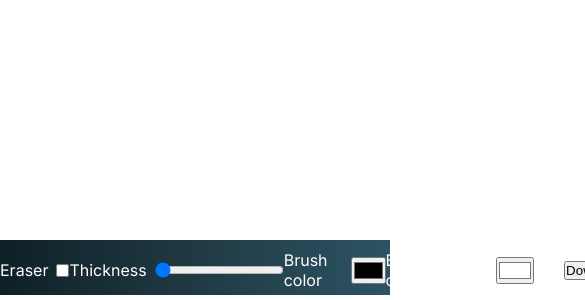
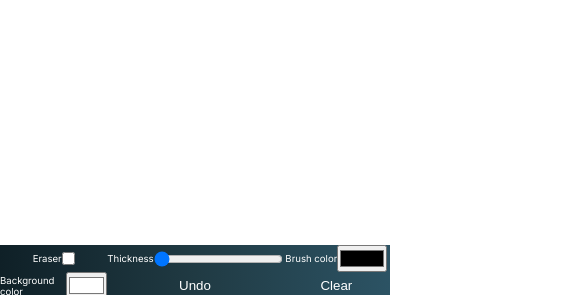
Before and after one commit to AxiE1337/Drawing-app, a website built with Vite: page index.html in a window 390 px wide. Shown: the part 549-849 px from the top of the page, 585 px wide, since content can reach past the window. Built offline with nearby package versions, Linux system fonts and the light colour scheme; files whose address does not match are found by name.

Commit message:
saving to storage and some styling

```diff
--- a/index.html
+++ b/index.html
@@ -44,8 +44,9 @@
               value="#ffffff"
             />
           </div>
-          <button id="undoBtn" class="tools__undo">Lctrl + z to undo</button>
-          <button id="downloadBtn" class="tools__download">Download</button>
+          <button id="undoBtn" class="tools__btns">Undo</button>
+          <button id="clearBtn" class="tools__btns">Clear</button>
+          <button id="downloadBtn" class="tools__btns">Download</button>
         </div>
       </div>
     </div>
--- a/src/drawingCanvas.ts
+++ b/src/drawingCanvas.ts
@@ -1,11 +1,17 @@
 export class Draw {
   #ctx: CanvasRenderingContext2D
-  #thickness: number = 2
+  #thickness: string = '2'
   #isDrawing: boolean = false
   #canvasData: ImageData[] = []
   #color: string = 'black'
-  constructor(ctx: CanvasRenderingContext2D) {
+  constructor(
+    ctx: CanvasRenderingContext2D,
+    thickness?: string,
+    color?: string
+  ) {
     this.#ctx = ctx
+    this.#thickness = thickness || '2'
+    this.#color = color || 'black'
   }
   setIsDrawing(drawing: boolean) {
     this.#isDrawing = drawing
@@ -16,7 +22,7 @@ export class Draw {
   getIsDrawing() {
     return this.#isDrawing
   }
-  setThickness(thickness: number) {
+  setThickness(thickness: string) {
     this.#thickness = thickness
   }
   setColor(color: string) {
@@ -39,7 +45,7 @@ export class Draw {
     }
   }
   drawLine(x: number, y: number, eraser: string) {
-    this.#ctx.lineWidth = this.#thickness
+    this.#ctx.lineWidth = +this.#thickness
     this.#ctx.strokeStyle = this.#color
     this.#ctx.lineCap = 'round'
     this.#ctx.lineJoin = 'round'
--- a/src/main.ts
+++ b/src/main.ts
@@ -1,10 +1,12 @@
 import './styles/index.scss'
 import { Draw } from './drawingCanvas'
+import { setData, getData, deleteData } from './storage'
 const inputRange = document.querySelector('#thicknessRange') as HTMLInputElement
 const colorInput = document.querySelector('#colorInput') as HTMLInputElement
 const bgColorInput = document.querySelector('#bgColorInput') as HTMLInputElement
 const eraser = document.querySelector('#eraser') as HTMLInputElement
 const undoBtn = document.querySelector('#undoBtn') as HTMLButtonElement
+const clearBtn = document.querySelector('#clearBtn') as HTMLButtonElement
 const downloadBtn = document.querySelector('#downloadBtn') as HTMLButtonElement
 
 let canvas: HTMLCanvasElement
@@ -20,17 +22,32 @@ window.onload = () => {
   canvas.height = window.innerHeight - 50
   canvas.width = window.innerWidth
 
-  draw = new Draw(ctx)
+  const storageImg = new Image()
+  storageImg.src = getData('canvas') as string
+  storageImg.onload = () => {
+    ctx.drawImage(storageImg, 0, 0)
+  }
 
-  canvas.addEventListener('mousedown', (e) => {
+  const storageThickness = getData('thickness') || '2'
+  const storageColor = getData('color') || 'black'
+  const storageBgColor = getData('bgColor') || '#FFFFFF'
+
+  draw = new Draw(ctx, storageThickness, storageColor)
+
+  inputRange.value = storageThickness
+  colorInput.value = storageColor
+  bgColorInput.value = storageBgColor
+  canvas.style.backgroundColor = storageBgColor
+
+  const startDrawing = (e: MouseEvent) => {
     return draw.startDrawing(
       e.clientX - canvas.offsetLeft,
       e.clientY - canvas.offsetTop,
       eraser.value
     )
-  })
+  }
 
-  canvas.addEventListener('mousemove', (e) => {
+  const drawing = (e: MouseEvent) => {
     if (!draw.getIsDrawing()) {
       return
     }
@@ -39,12 +56,17 @@ window.onload = () => {
       e.clientY - canvas.offsetTop,
       eraser.value
     )
-  })
+  }
 
-  canvas.addEventListener('mouseup', () => {
+  const endDrawing = () => {
     draw.setIsDrawing(false)
     draw.setCanvasData(ctx.getImageData(0, 0, canvas.width, canvas.height))
-  })
+    setData('canvas', canvas.toDataURL())
+  }
+
+  canvas.addEventListener('mousedown', startDrawing)
+  canvas.addEventListener('mousemove', drawing)
+  canvas.addEventListener('mouseup', endDrawing)
 
   eraser.addEventListener('change', (e) => {
     const target = e.target as HTMLInputElement
@@ -57,17 +79,20 @@ window.onload = () => {
 
   inputRange.addEventListener('change', (e) => {
     const target = e.target as HTMLInputElement
-    draw.setThickness(+target.value)
+    draw.setThickness(target.value)
+    setData('thickness', target.value)
   })
 
   colorInput.addEventListener('change', (e) => {
     const target = e.target as HTMLInputElement
     draw.setColor(target.value)
+    setData('color', target.value)
   })
 
   bgColorInput.addEventListener('change', (e) => {
     const target = e.target as HTMLInputElement
     canvas.style.backgroundColor = target.value
+    setData('bgColor', target.value)
   })
 
   const undoHandler = () => {
@@ -81,6 +106,7 @@ window.onload = () => {
       )
     }
     ctx.putImageData(imgData, 0, 0)
+    setData('canvas', canvas.toDataURL())
   }
 
   window.addEventListener('keydown', (e) => {
@@ -91,6 +117,11 @@ window.onload = () => {
 
   undoBtn.addEventListener('click', () => {
     undoHandler()
+  })
+
+  clearBtn.addEventListener('click', () => {
+    deleteData('canvas')
+    ctx.clearRect(0, 0, canvas.width, canvas.height)
   })
 
   downloadBtn.addEventListener('click', () => {
--- /dev/null
+++ b/src/storage.ts
@@ -0,0 +1,9 @@
+export const setData = (key: string, value: any) => {
+  localStorage.setItem(key, value)
+}
+export const getData = (key: string) => {
+  return localStorage.getItem(key)
+}
+export const deleteData = (key: string) => {
+  localStorage.removeItem(key)
+}
--- a/src/styles/index.scss
+++ b/src/styles/index.scss
@@ -43,15 +43,37 @@
     .tools__tool:hover {
       color: rgba(255, 255, 255, 0.4);
     }
-    .tools__undo {
+    .tools__btns {
       cursor: pointer;
       user-select: none;
       background-color: transparent;
       color: white;
       border: none;
     }
-    .tools__undo:hover {
+    .tools__btns:hover {
       color: rgba(255, 255, 255, 0.4);
     }
   }
 }
+
+@media screen and (max-width: 768px) {
+  .app {
+    .canvas_container {
+      .canvas {
+        background-color: white;
+      }
+      .tools {
+        overflow: hidden;
+        font-size: 0.6em;
+        display: grid;
+        grid-template-columns: 1fr 1fr 1fr;
+        grid-template-rows: 1fr 1fr;
+        align-items: center;
+        justify-content: center;
+      }
+      .tools__tool {
+        gap: 0;
+      }
+    }
+  }
+}
```
